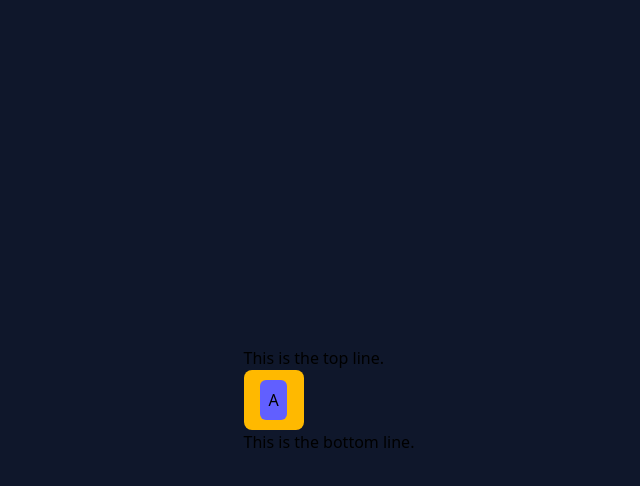
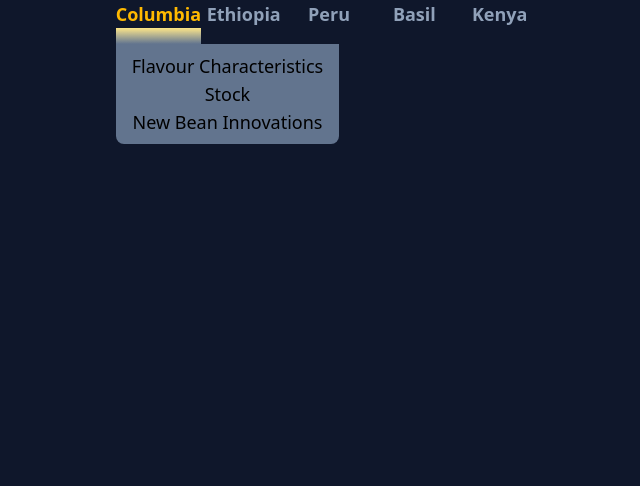
Before and after one commit to ZHENSHUO-ZHAO/ui-stack, a React (Vite) app: page / in a window 1280 px wide. Shown: the top 486 px of the page, without its empty margins (311-951 px from the left). Built offline with nearby package versions, Linux system fonts and the light colour scheme.

Commit message:
Added animation to AnimatedTabs.

```diff
--- a/src/App.tsx
+++ b/src/App.tsx
@@ -1,9 +1,11 @@
-import DraggableItem from "./animations/DraggableItem";
+import AnimatedTabs from "./animations/AnimatedTabs";
+import Test from "./components/Test";
 
 function App() {
   return (
     <>
-      <DraggableItem />
+      {/* <Test /> */}
+      <AnimatedTabs />
     </>
   );
 }
--- a/src/animations/AnimatedTabs.tsx
+++ b/src/animations/AnimatedTabs.tsx
@@ -1,65 +1,244 @@
-import { useState } from "react";
+import { useEffect, useLayoutEffect, useRef, useState } from "react";
 import MotionContainer from "./MotionContainer";
-import { motion } from "motion/react";
+import {
+  AnimatePresence,
+  clamp,
+  motion,
+  stagger,
+  useAnimation,
+  useMotionValue,
+  type AnimationPlaybackControlsWithThen,
+  type ValueAnimationTransition,
+  type Variants,
+} from "motion/react";
+import { animate } from "motion";
 
 const origins = [
   {
     text: "Columbia",
-    bgColor: "bg-amber-200",
+    bgColor: "from-amber-200",
     textColor: "data-selected:text-amber-400",
+    menuOptions: ["Flavour Characteristics", "Stock", "New Bean Innovations"],
+    optionColor: "hover:text-amber-200",
   },
   {
     text: "Ethiopia",
-    bgColor: "bg-teal-200",
+    bgColor: "from-teal-200",
     textColor: "data-selected:text-teal-400",
+    menuOptions: ["Location", "Climate", "Culture"],
+    optionColor: "hover:text-teal-200",
   },
   {
     text: "Peru",
-    bgColor: "bg-sky-200",
+    bgColor: "from-sky-200",
     textColor: "data-selected:text-sky-400",
+    menuOptions: ["Climate", "Location", "Stock", "Flavour Characteristics"],
+    optionColor: "hover:text-sky-200",
   },
   {
     text: "Basil",
-    bgColor: "bg-lime-200",
+    bgColor: "from-lime-200",
     textColor: "data-selected:text-lime-400",
+    menuOptions: ["New Bean Innovations", "Flavour Characteristics", "Stock"],
+    optionColor: "hover:text-lime-200",
   },
   {
     text: "Kenya",
-    bgColor: "bg-pink-200",
+    bgColor: "from-pink-200",
     textColor: "data-selected:text-pink-400",
+    menuOptions: [
+      "Location",
+      "Climate",
+      "Culture",
+      "Flavour Characteristics",
+      "Stock",
+      "New Bean Innovations",
+    ],
+    optionColor: "hover:text-pink-200",
   },
 ];
 
 export default function AnimatedTabs() {
-  const [selectedOrigin, setOrigin] = useState(origins[0]);
+  const [index, setIndex] = useState(0);
+  const toggle = useRef(false);
+  const hasToggleChanged = useRef(false);
+  const tabPosX = useMotionValue(0);
+  const containerRef = useRef<HTMLDivElement>(null);
+  const menuRef = useRef<HTMLDivElement>(null);
+  const transition: ValueAnimationTransition<number> = {
+    ease: "easeIn",
+    duration: 0.2,
+  };
+
+  const buttonVariants: Variants = {
+    initial: { y: -10, opacity: 0 },
+    in: { y: 0, opacity: 1, transition: transition },
+    open: { y: 0, opacity: 1, transition: transition },
+    out: { y: -10, opacity: 0, transition: transition },
+    close: { y: -10, opacity: 0, transition: transition },
+  };
+  const buttonGroupVariant: Variants = {
+    open: {
+      opacity: 1,
+      transition: {
+        ...transition,
+        when: "beforeChildren",
+        delayChildren: stagger(0.05),
+      },
+    },
+    close: {
+      opacity: 0,
+      transition: {
+        ...transition,
+        when: "afterChildren",
+        delayChildren: stagger(0.05),
+      },
+    },
+    in: {
+      transition: {
+        delayChildren: stagger(0.05),
+      },
+    },
+    out: {
+      transition: {
+        delayChildren: stagger(0.05),
+      },
+    },
+  };
+
+  const underlineVariants: Variants = {
+    open: {
+      opacity: 1,
+      transition: transition,
+    },
+    close: (count) => ({
+      opacity: 0,
+      transition: { ...transition, delay: 0.05 * (count - 1) + 0.2 },
+    }),
+  };
+
+  const underlineAminControl = useAnimation();
+  const buttonAminControl = useAnimation();
+
+  const onTab = (tabIndex: number) => {
+    if (tabIndex === index || !toggle.current) {
+      underlineAminControl.stop();
+      if (toggle.current) {
+        buttonAminControl.start("close");
+        underlineAminControl.start("close").then(() => {
+          setIndex(tabIndex);
+        });
+      } else {
+        buttonAminControl.start("open");
+        underlineAminControl.start("open").then(() => {
+          setIndex(tabIndex);
+        });
+      }
+      toggle.current = !toggle.current;
+      hasToggleChanged.current = true;
+    } else {
+      buttonAminControl.stop();
+      buttonAminControl.start("out").then(() => {
+        setIndex(tabIndex);
+      });
+    }
+  };
+
+  useLayoutEffect(() => {
+    let layoutAnimation: AnimationPlaybackControlsWithThen;
+
+    if (containerRef.current && menuRef.current) {
+      const container = containerRef.current;
+      const menu = menuRef.current;
+      const tabWidth = container.clientWidth / origins.length;
+      const menuWidth = menu.clientWidth;
+      const offset = menuWidth > tabWidth ? (menuWidth - tabWidth) / 2 : 0;
+      const newPosX = clamp(
+        0,
+        container.clientWidth - menuWidth,
+        tabWidth * index - offset
+      );
+      if (!hasToggleChanged.current) {
+        layoutAnimation = animate(tabPosX, newPosX, transition);
+        layoutAnimation.then(() => {
+          buttonAminControl.start("in");
+        });
+        buttonAminControl.set("initial");
+        hasToggleChanged.current = false;
+      } else if (hasToggleChanged.current && toggle.current) {
+        tabPosX.set(newPosX);
+        buttonAminControl.start("in");
+        hasToggleChanged.current = false;
+      }
+    }
+    return () => {
+      if (layoutAnimation) {
+        layoutAnimation.stop();
+      }
+      buttonAminControl.stop();
+      underlineAminControl.stop();
+    };
+  }, [index]);
+
+  useEffect(() => {
+    buttonAminControl.set("initial");
+  }, []);
 
   return (
     <MotionContainer>
-      <div className="flex flex-col items-center gap-2">
-        <div className="w-1/3 flex justify-between items-start">
-          {origins.map((o) => (
-            <div onClick={() => setOrigin(o)} className="flex-1">
+      <div
+        ref={containerRef}
+        className="self-start flex flex-col items-center w-1/3"
+      >
+        <div className="w-full flex justify-between items-start">
+          {origins.map((o, i) => (
+            <div
+              key={i}
+              onClick={() => {
+                onTab(i);
+              }}
+              className="flex-1"
+            >
               <div
-                data-selected={selectedOrigin === o ? true : null}
+                data-selected={index === i ? true : null}
                 className={`text-center text-lg font-semibold rounded-tl-lg rounded-tr-lg text-slate-400 hover:bg-slate-700 ${o.textColor} transition duration-500`}
               >
                 {o.text}
               </div>
-              {selectedOrigin === o && (
-                <motion.div
-                  layoutId="underline"
-                  className={`h-1 w-full ${o.bgColor}`}
-                />
-              )}
+              <AnimatePresence>
+                {index === i && (
+                  <motion.div
+                    layoutId="underline"
+                    transition={transition}
+                    animate={underlineAminControl}
+                    variants={underlineVariants}
+                    custom={o.menuOptions.length}
+                    className={`h-4 w-full bg-linear-to-b ${o.bgColor} from-0% to-slate-500 to-100%`}
+                  />
+                )}
+              </AnimatePresence>
             </div>
           ))}
         </div>
-        <div className="w-1/3">
-          Lorem ipsum dolor sit amet, consectetur adipisicing elit. Quisquam cum
-          saepe ducimus cumque dolor, doloremque, quo exercitationem atque
-          molestiae quidem, dolores mollitia fugit aliquam blanditiis aut modi!
-          Impedit, voluptatem ratione!
-        </div>
+        <motion.div
+          ref={menuRef}
+          layoutId="menu"
+          style={{ x: tabPosX }}
+          transition={transition}
+          variants={buttonGroupVariant}
+          animate={buttonAminControl}
+          className="min-w-1/5 max-w-full flex flex-col bg-slate-500 rounded-lg rounded-t-none py-2 px-4 self-start"
+        >
+          {origins[index].menuOptions.map((o, i) => (
+            <motion.button
+              key={`${index}-${i}`}
+              variants={buttonVariants}
+              className={`text-lg ${origins[index].optionColor}`}
+            >
+              {o}
+            </motion.button>
+          ))}
+        </motion.div>
       </div>
     </MotionContainer>
   );
--- /dev/null
+++ b/src/components/Test.tsx
@@ -0,0 +1,53 @@
+import { useState } from "react";
+import MotionContainer from "../animations/MotionContainer";
+import {
+  AnimatePresence,
+  motion,
+  useAnimation,
+  type ValueAnimationTransition,
+  type Variants,
+} from "motion/react";
+
+export default function Test() {
+  const transition: ValueAnimationTransition<number> = {
+    ease: "easeIn",
+    duration: 0.2,
+  };
+  const divVariants: Variants = {
+    open: { opacity: 1, transition: transition },
+    close: { opacity: 0, transition: transition },
+  };
+
+  const divAnim = useAnimation();
+  const [state, setState] = useState("close");
+
+  const handleClick = () => {
+    // if (state) {
+    //   divAnim.start("close");
+    // } else {
+    //   divAnim.start("open");
+    // }
+    // setState((old) => !old);
+    if (state === "close") {
+      setState("open");
+    } else {
+      setState("close");
+    }
+  };
+
+  return (
+    <MotionContainer>
+      <button className="bg-slate-800 text-lg" onClick={handleClick}>
+        Toggle
+      </button>
+      <motion.div
+        initial="close"
+        // exit="close"
+        variants={divVariants}
+        // animate={divAnim}
+        animate={state}
+        className="bg-amber-300 size-20"
+      ></motion.div>
+    </MotionContainer>
+  );
+}
```
